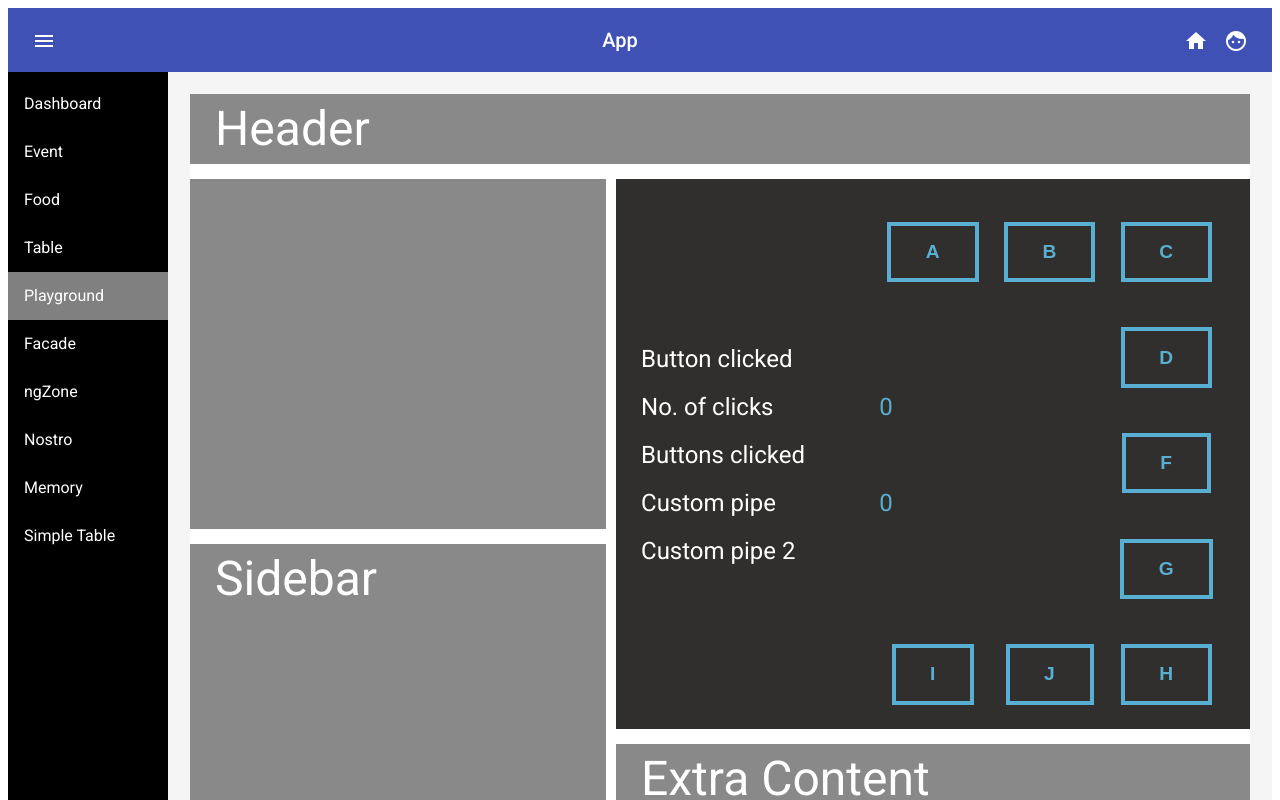
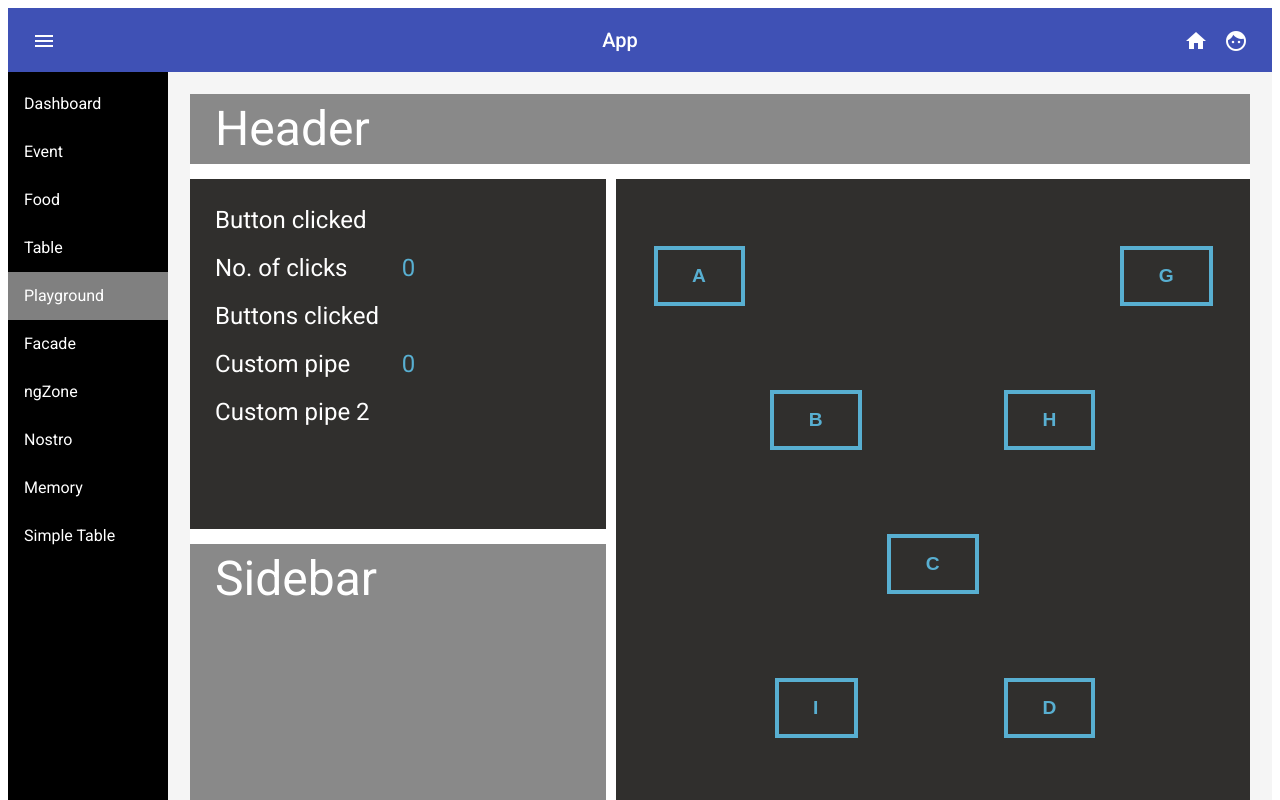
Before and after one commit to georgegabor/my-dietary-app-frontend, an Angular app: page /nav/playground in a window 1280 px wide. Shown: the top 800 px of the page. Built offline with nearby package versions, Linux system fonts and the light colour scheme.

Commit message:
Simplify with nth child

```diff
--- a/src/app/modules/playground/playground.component.html
+++ b/src/app/modules/playground/playground.component.html
@@ -3,7 +3,24 @@
   <div class="grid header">Header</div>
 
   <div class="grid hero">
+    <div class="text-content">
+      <ng-container *ngIf="counterState2$ | async as store">
+        <div class="info-wrapper">
 
+          <h1> Button clicked </h1>
+          <h1 class="text"> {{ store.button | uppercase}} </h1>
+          <h1> No. of clicks </h1>
+          <h1 class="text"> {{ store.clickCounter }}</h1>
+          <h1> Buttons clicked </h1>
+          <h1 class="text custom">{{ store.prevClicks }}</h1>
+          <h1> Custom pipe  </h1>
+          <h1 class="text"> {{ store.customPipe }}</h1>
+          <h1> Custom pipe 2  </h1>
+          <h1 class="text"> {{ store.customPipe2 }}</h1>
+
+        </div>
+      </ng-container>
+    </div>
   </div>
 
   <div class="grid sidebar">Sidebar</div>
@@ -11,52 +28,17 @@
   <div class="grid content">
     <div class="button-content">
 
-      <div class="button-a">
         <button class="btn draw-border" color="primary" (click)="click('A')" id="button-a">A</button>
-      </div>
-      <div class="button-b">
         <button class="btn draw-border" color="primary" (click)="click('B')">B</button>
-      </div>
-      <div class="button-c">
         <button class="btn draw-border" color="primary" (click)="click('C')">C</button>
-      </div>
-      <div class="button-d">
         <button class="btn draw-border" color="primary" (click)="click('D')">D</button>
-      </div>
-      <div class="button-f">
         <button class="btn draw-border" color="primary" (click)="click('F')">F</button>
-      </div>
-      <div class="button-g">
         <button class="btn draw-border" color="primary" (click)="click('G')">G</button>
-      </div>
-      <div class="button-h">
         <button class="btn draw-border" color="primary" (click)="click('H')">H</button>
-      </div>
-      <div class="button-i">
         <button class="btn draw-border" color="primary" (click)="click('I')">I</button>
-      </div>
-      <div class="button-j">
         <button class="btn draw-border" color="primary" (click)="click('J')">J</button>
-      </div>
 
-      <div class="text-content">
-        <ng-container *ngIf="counterState2$ | async as store">
-          <div class="info-wrapper">
 
-            <h1> Button clicked </h1>
-            <h1 class="text"> {{ store.button | uppercase}} </h1>
-            <h1> No. of clicks </h1>
-            <h1 class="text"> {{ store.clickCounter }}</h1>
-            <h1> Buttons clicked </h1>
-            <h1 class="text custom">{{ store.prevClicks }}</h1>
-            <h1> Custom pipe  </h1>
-            <h1 class="text"> {{ store.customPipe }}</h1>
-            <h1> Custom pipe 2  </h1>
-            <h1 class="text"> {{ store.customPipe2 }}</h1>
-
-          </div>
-        </ng-container>
-      </div>
 
     </div>
 
--- a/src/app/modules/playground/playground.component.scss
+++ b/src/app/modules/playground/playground.component.scss
@@ -1,21 +1,64 @@
 .button-content {
   display: grid;
   grid-template-columns: repeat(5, 1fr);
-  grid-row-gap: 2%;
-  grid-auto-rows: 6rem;
+  // grid-row-gap: 2%;
+  grid-auto-rows: 9rem;
+
+  :nth-child(2) {
+    grid-column: 2/3;
+    grid-row: 2 / 3;
+  }
+
+  :nth-child(3) {
+    grid-column: 3/4;
+    grid-row: 3 / 4;
+  }
+
+  :nth-child(4) {
+    grid-column: 4/5;
+    grid-row: 4 / 5;
+  }
+
+  :nth-child(5) {
+    grid-column: 5/6;
+    grid-row: 5 / 6;
+  }
+
+  :nth-child(6) {
+    grid-column: 5/6;
+    grid-row: 1 / 2;
+  }
+
+  :nth-child(7) {
+    grid-column: 4/5;
+    grid-row: 2 / 3;
+  }
+
+  :nth-child(8) {
+    grid-column: 2/3;
+    grid-row: 4/5;
+  }
+
+  :nth-child(9) {
+    grid-column: 1/2;
+    grid-row: 5/6;
+  }
 }
 
 button {
-  width: auto;
+  // width: 9rem;
+  // height: 9rem;
   // padding-bottom: 32%; /* Same as width, sets height */
   // margin-bottom: 2%;
   // margin: 2%;
   // position: relative;
+  align-self: center;
+  justify-self: center;
 }
 
 .text-content {
   grid-column: 1 / 5;
-  grid-row:  2 / 5;
+  grid-row: 2 / 5;
   align-self: center;
 }
 
@@ -32,91 +75,6 @@ button {
 .custom {
   display: flex;
   overflow: hidden;
-}
-
-
-
-.button-a {
-  grid-column: 3 / 4;
-  grid-row:  1 / 2;
-  align-self: center;
-  justify-self: center;
-  justify-self: center;
-}
-
-.button-b {
-  grid-column: 4/5;
-  grid-row:  1 / 2;
-  align-self: center;
-  justify-self: center;
-}
-
-.button-c {
-  grid-column: 5/6;
-  grid-row:  1 / 2;
-  align-self: center;
-  justify-self: center;
-}
-
-.button-d {
-  grid-column: 5/6;
-  grid-row:  2 / 3;
-  align-self: center;
-  justify-self: center;
-}
-
-.button-f {
-  grid-column: 5/6;
-  grid-row:  3 / 4;
-  align-self: center;
-  justify-self: center;
-}
-
-.button-g {
-  grid-column: 5/6;
-  grid-row:  4 / 5;
-  align-self: center;
-  justify-self: center;
-}
-
-.button-h {
-  grid-column: 5/6;
-  grid-row:  5 / 6;
-  align-self: center;
-  justify-self: center;
-}
-
-.button-i {
-  grid-column: 3 / 4;
-  grid-row:  5 / 6;
-  align-self: center;
-  justify-self: center;
-}
-
-.button-j {
-  grid-column: 4/5;
-  grid-row:  5 / 6;
-  align-self: center;
-  justify-self: center;
-}
-
-.end {
-  display: flex;
-  justify-content: flex-end;
-}
-
-.reverse {
-  flex-direction: row-reverse;
-}
-
-.center {
-  align-self: center;
-}
-
-.card {
-  margin-top: 2em;
-  width: 50%;
-  height: 50%;
 }
 
 body {
@@ -151,7 +109,7 @@ p {
 .hero {
   grid-column: 1 / 2;
   grid-row-start: 2 / 3;
-  background-color: #898989;
+  background-color: #302f2d;
   min-height: 300px;
 }
 
@@ -180,7 +138,7 @@ p {
   grid-column: 1 / 3;
   grid-row: 5 / 6;
   min-height: 150px;
-  background-color: #898989;
+  background-color: #302f2d;
 }
 
 .related-posts {
@@ -192,11 +150,15 @@ p {
 .footer {
   grid-column: 1 / 4;
   grid-row: 6 / 7;
-  background-color: #898989;
+  background-color: #302f2d;
 }
 
-
-@mixin btn-border-drawing($color: #ccc, $hover: black, $width: 2px, $vertical: top, $horizontal: left, $duration: 0.25s) {
+@mixin btn-border-drawing($color: #ccc,
+  $hover: black,
+  $width: 2px,
+  $vertical: top,
+  $horizontal: left,
+  $duration: 0.25s) {
   box-shadow: inset 0 0 0 $width $color;
   color: $color;
   transition: color $duration calc($duration / 3);
@@ -209,21 +171,22 @@ p {
     content: '';
     pointer-events: none;
     position: absolute;
-    width: 0; height: 0;
+    width: 0;
+    height: 0;
 
     #{$vertical}: 0;
     #{$horizontal}: 0;
   }
 
   &::before {
-    $h-side: if($horizontal == 'left', 'right', 'left');
+    $h-side: if($horizontal =='left', 'right', 'left');
 
     border-#{$vertical}-width: $width;
     border-#{$h-side}-width: $width;
   }
 
   &::after {
-    $v-side: if($vertical == 'top', 'bottom', 'top');
+    $v-side: if($vertical =='top', 'bottom', 'top');
 
     border-#{$v-side}-width: $width;
     border-#{$horizontal}-width: $width;
@@ -240,9 +203,13 @@ p {
       height: 100%;
     }
 
-    &::before { transition-delay: 0s, 0s, $duration; }
+    &::before {
+      transition-delay: 0s, 0s, $duration;
+    }
 
-    &::after { transition-delay: 0s, $duration, 0s; }
+    &::after {
+      transition-delay: 0s, $duration, 0s;
+    }
   }
 }
 
@@ -260,7 +227,9 @@ p {
   padding: 1em 2em;
   letter-spacing: 0.05rem;
 
-  &:focus { outline: 2px dotted #55d7dc; }
+  &:focus {
+    outline: 2px dotted #55d7dc;
+  }
 }
 
 //=== Pen styling, ignore
```
